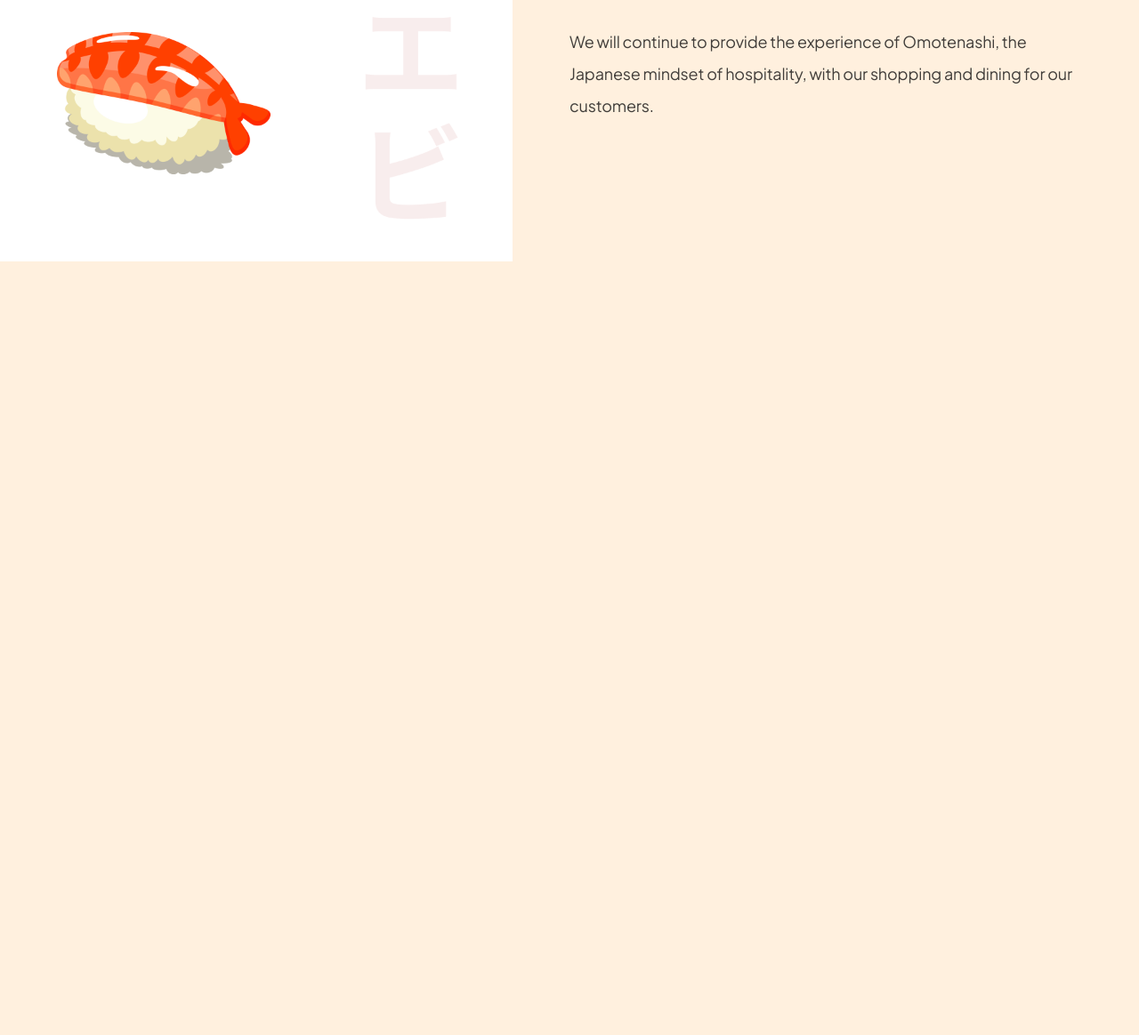
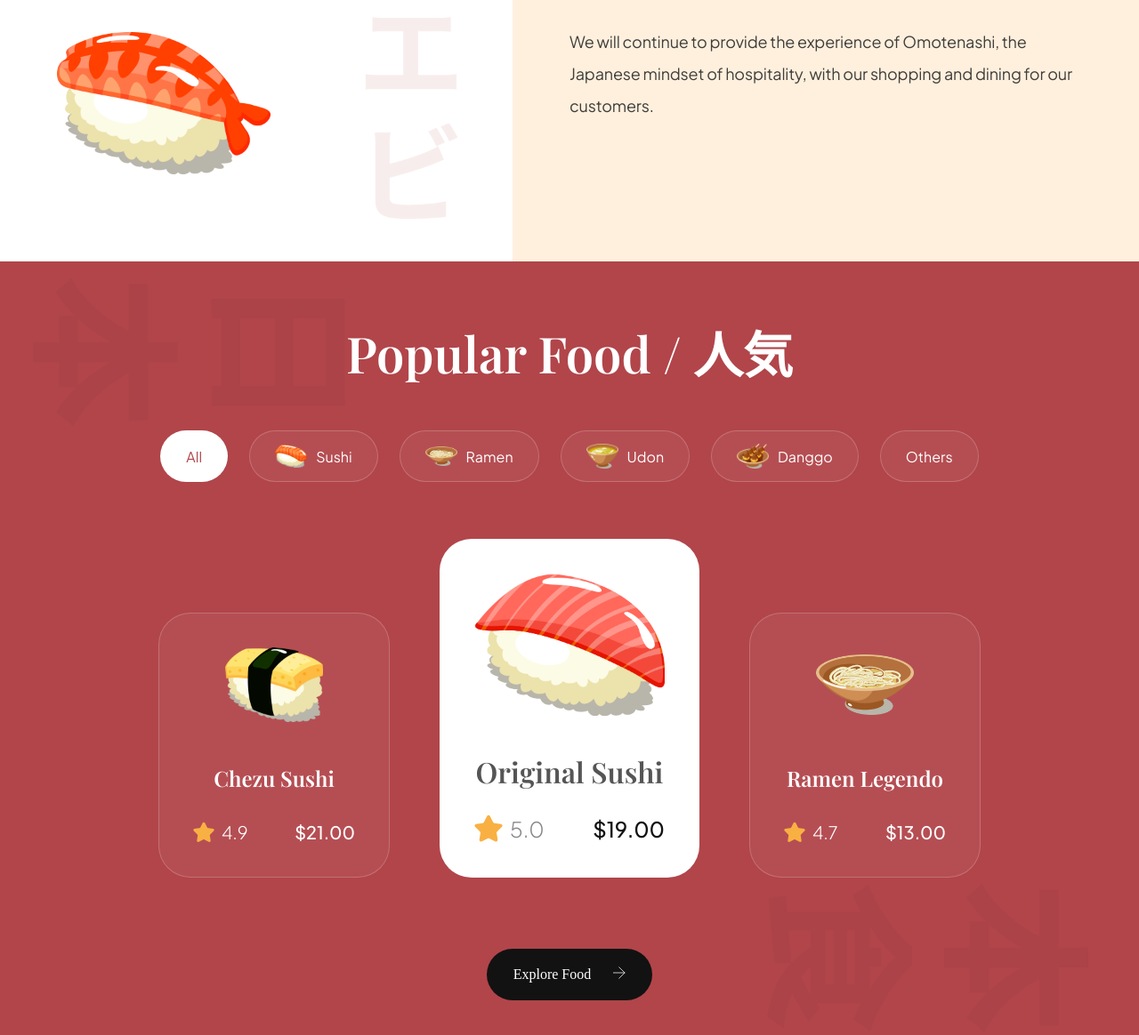
Before and after one commit to oftartar/sushi, a website built with Vite: page index.html in a window 1280 px wide. Shown: the part 1224-2388 px from the top of the page at 89% size. Before the commit the page ends 1518 px from the top, so only its background shows below. Built offline with nearby package versions, Linux system fonts and the light colour scheme.

Commit message:
implement popular-food section

```diff
--- a/css/sections/popular.css
+++ b/css/sections/popular.css
@@ -0,0 +1,195 @@
+.popular-foods {
+  padding: 64px;
+
+  display: flex;
+  flex-direction: column;
+
+  background-color: var(--primary-color);
+  background-image: url("../../assets/popular_bg.png");
+  background-position: center;
+  background-repeat: no-repeat;
+  background-size: contain;
+
+  overflow: hidden;
+}
+
+.popular-foods__title {
+  font-size: 56px;
+  font-family: var(--playfair-display);
+  font-weight: 600;
+  line-height: 78px;
+  color: #fff;
+  text-align: center;
+}
+
+.popular-foods__filters {
+  margin-top: 48px;
+  max-width: 100%;
+  overflow-x: auto;
+
+  display: flex;
+  justify-content: center;
+  gap: 24px;
+}
+
+.popular-foods__filter-btn {
+  padding: 10px 28px;
+
+  display: flex;
+  flex-direction: row;
+  align-items: center;
+  gap: 10px;
+
+  background: rgba(255, 255, 255, 0.05);
+  border: 1px solid rgba(255, 255, 255, 0.2);
+  border-radius: 46px;
+
+  font-size: 16px;
+  font-weight: 300px;
+  line-height: 25px;
+  font-family: var(--plus-jakarta-sans);
+  color: #fff;
+  cursor: pointer;
+}
+
+.popular-foods__filter-btn img {
+  width: 36px;
+  height: 36px;
+  object-fit: contain;
+}
+
+.popular-foods__filter-btn.active {
+  background: #fff;
+  color: var(--primary-color);
+}
+
+.popular-foods__filter-btn:hover {
+  background: #fff;
+  color: var(--primary-color);
+}
+
+.popular-foods__catalogue {
+  margin-top: 64px;
+  display: flex;
+  justify-content: center;
+  align-items: flex-end;
+  flex-wrap: wrap;
+  gap: 56px;
+}
+
+.popular-foods__button {
+  width: fit-content;
+  padding: 20px 30px;
+  margin: 80px auto 0;
+
+  font-weight: 500;
+  font-size: 18px;
+  line-height: 23px;
+  font: var(--plus-jakarta-sans);
+  color: #fff;
+
+  border: none;
+  outline: none;
+  background: var(--secondary-color);
+  border-radius: 64px;
+  cursor: pointer;
+}
+
+.popular-foods__button img {
+  width: 14px;
+  height: 14px;
+  object-fit: contain;
+  margin-left: 21px;
+}
+
+.popular-foods__card {
+  padding: 38px;
+  min-width: 260px;
+  height: fit-content;
+
+  display: flex;
+  align-items: center;
+  flex-direction: column;
+
+  border-radius: 36px;
+  background: rgba(255, 255, 255, 0.05);
+  border: 1px solid rgba(255, 255, 255, 0.2);
+}
+
+.popular-foods__card-image {
+  width: 110px;
+  height: 84px;
+  object-fit: contain;
+}
+
+.popular-foods__card-title {
+  margin-top: 47px;
+
+  font-weight: 600;
+  font-size: 24px;
+  line-height: 32px;
+  font-family: var(--playfair-display);
+  color: #fff;
+  text-align: center;
+}
+
+.popular-foods__card-details {
+  width: 100%;
+  margin-top: 32px;
+}
+
+.popular-foods__card-rating {
+  display: flex;
+  align-items: center;
+  gap: 8px;
+}
+
+.popular-foods__card-rating img {
+  width: 24px;
+  height: 24px;
+  object-fit: contain;
+}
+
+.popular-foods__card-rating p {
+  font-size: 20px;
+  font-weight: 300;
+  font-family: var(--plus-jakarta-sans);
+  color: #fff;
+}
+
+.popular-foods__card-price {
+  font-size: 20px;
+  font-weight: 500;
+  font-family: var(--plus-jakarta-sans);
+  color: #fff;
+}
+
+.popular-foods__card.active-card {
+  background: #fff;
+  min-width: 240px;
+}
+
+.popular-foods__card.active-card .popular-foods__card-image {
+  width: 214px;
+  height: 160px;
+}
+
+.popular-foods__card.active-card .popular-foods__card-title {
+  color: var(--black-500);
+  font-size: 32px;
+}
+
+.popular-foods__card.active-card .popular-foods__card-rating img {
+  width: 32px;
+  height: 32px;
+}
+
+.popular-foods__card.active-card .popular-foods__card-rating p {
+  font-size: 24px;
+  color: var(--gray-100);
+}
+
+.popular-foods__card.active-card .popular-foods__card-price {
+  font-size: 24px;
+  color: var(--secondary-color);
+}
--- a/index.html
+++ b/index.html
@@ -111,6 +111,83 @@
       </div>
     </section>
 
+    <section class="popular-foods" id="menu">
+      <h2 class="popular-foods__title">Popular Food / 人気</h2>
+      <div class="popular-foods__filters sushi__hide-scrollbar">
+        <button class="popular-foods__filter-btn active">All</button>
+        <button class="popular-foods__filter-btn">
+          <img src="assets/sushi-9.png" alt="sushi 9" />
+          Sushi
+        </button>
+        <button class="popular-foods__filter-btn">
+          <img src="assets/sushi-8.png" alt="sushi 8" />
+          Ramen
+        </button>
+        <button class="popular-foods__filter-btn">
+          <img src="assets/sushi-7.png" alt="sushi 7" />
+          Udon
+        </button>
+        <button class="popular-foods__filter-btn">
+          <img src="assets/sushi-6.png" alt="sushi 6" />
+          Danggo
+        </button>
+        <button class="popular-foods__filter-btn">Others</button>
+      </div>
+
+      <div class="popular-foods__catalogue">
+        <article class="popular-foods__card">
+          <img
+            src="assets/sushi-12.png"
+            alt="sushi-12"
+            class="popular-foods__card-image"
+          />
+          <h4 class="popular-foods__card-title">Chezu Sushi</h4>
+          <div class="popular-foods__card-details flex-between">
+            <div class="popular-foods__card-rating">
+              <img src="assets/star.svg" alt="star" />
+              <p>4.9</p>
+            </div>
+            <p class="popular-foods__card-price">$21.00</p>
+          </div>
+        </article>
+        <article class="popular-foods__card active-card">
+          <img
+            src="assets/sushi-11.png"
+            alt="sushi-11"
+            class="popular-foods__card-image"
+          />
+          <h4 class="popular-foods__card-title">Original Sushi</h4>
+          <div class="popular-foods__card-details flex-between">
+            <div class="popular-foods__card-rating">
+              <img src="assets/star.svg" alt="star" />
+              <p>5.0</p>
+            </div>
+            <p class="popular-foods__card-price">$19.00</p>
+          </div>
+        </article>
+        <article class="popular-foods__card">
+          <img
+            src="assets/sushi-10.png"
+            alt="sushi-10"
+            class="popular-foods__card-image"
+          />
+          <h4 class="popular-foods__card-title">Ramen Legendo</h4>
+          <div class="popular-foods__card-details flex-between">
+            <div class="popular-foods__card-rating">
+              <img src="assets/star.svg" alt="star" />
+              <p>4.7</p>
+            </div>
+            <p class="popular-foods__card-price">$13.00</p>
+          </div>
+        </article>
+      </div>
+
+      <button class="popular-foods__button">
+        Explore Food
+        <img src="assets/arrow-right.svg" alt="arrow-right" />
+      </button>
+    </section>
+
     <script src="js/script.js" type="module"></script>
   </body>
 </html>
```
